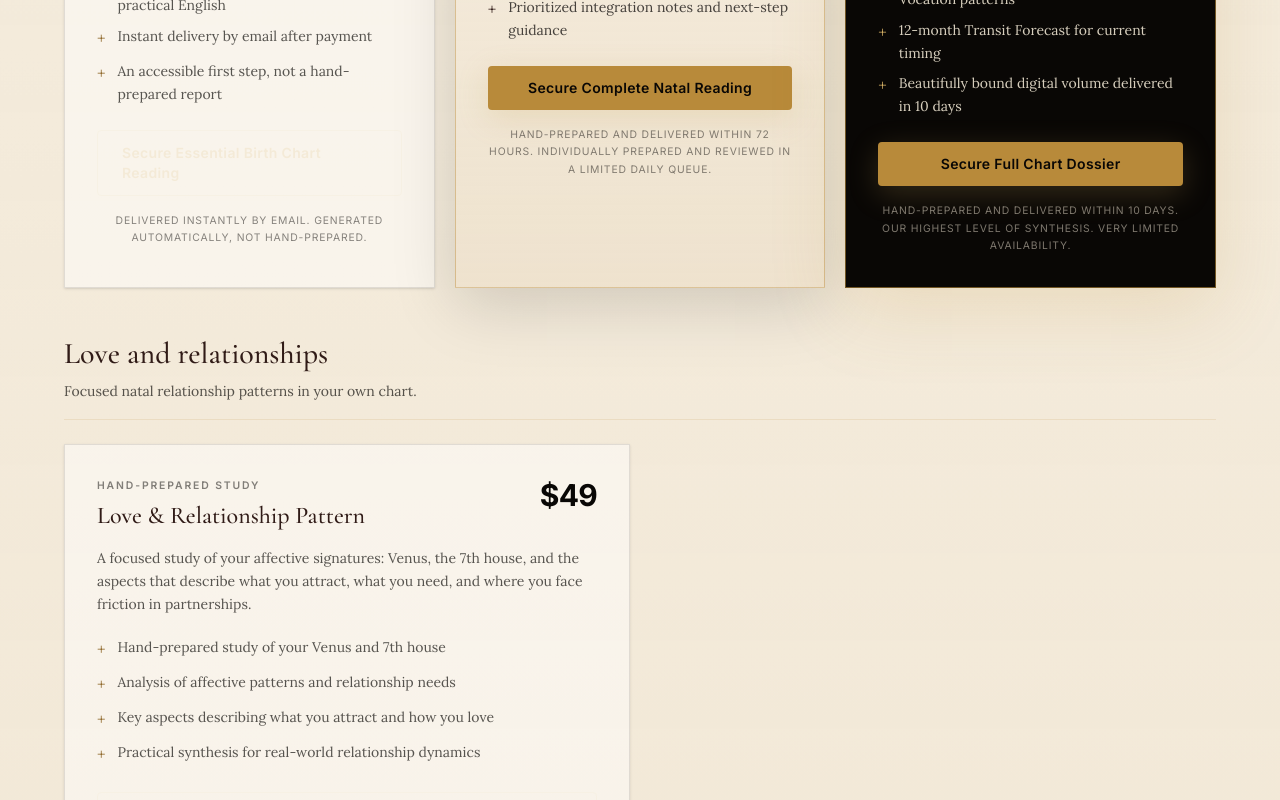
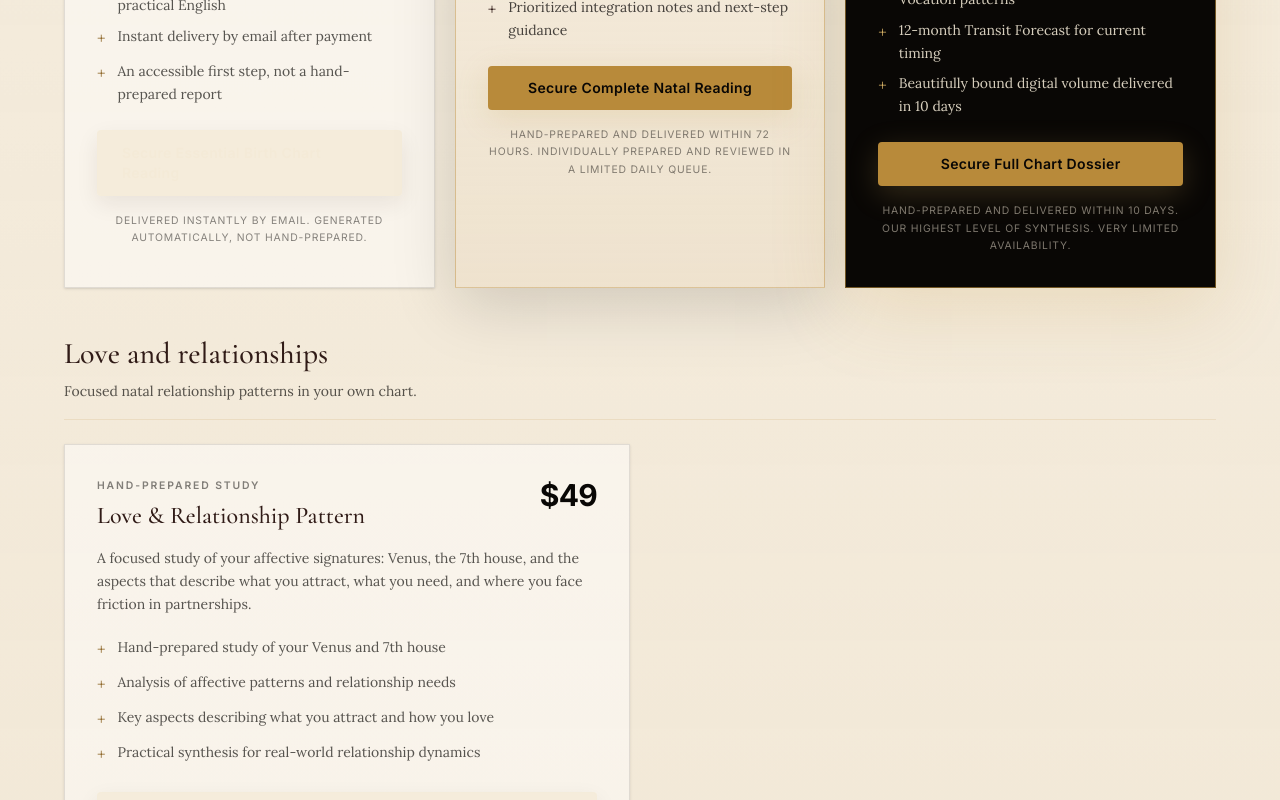
Before and after one commit to Agaka/mystic-birth-chart, a Next.js app: page /birth-chart-report in a window 1280 px wide. Shown: the part 3140-3940 px from the top of the page. Built offline with nearby package versions, Linux system fonts and the light colour scheme; no server answers.

Commit message:
Fix contrast for reading card actions

```diff
--- a/src/components/ReadingOfferCards.tsx
+++ b/src/components/ReadingOfferCards.tsx
@@ -174,7 +174,11 @@ export function ReadingOfferCards() {
                     href={offer.checkoutPath}
                     size="md"
                     variant={premium || featured ? "primary" : "secondary"}
-                    className="w-full"
+                    className={`w-full ${
+                      premium || featured
+                        ? ""
+                        : "border-gold/70 bg-ivory/80 text-aubergine shadow-[0_8px_22px_rgba(48,27,23,0.08)] hover:border-gold-dark hover:bg-gold/15 hover:text-aubergine"
+                    }`}
                     analytics={{
                       event: "select_item",
                       params: {
```
